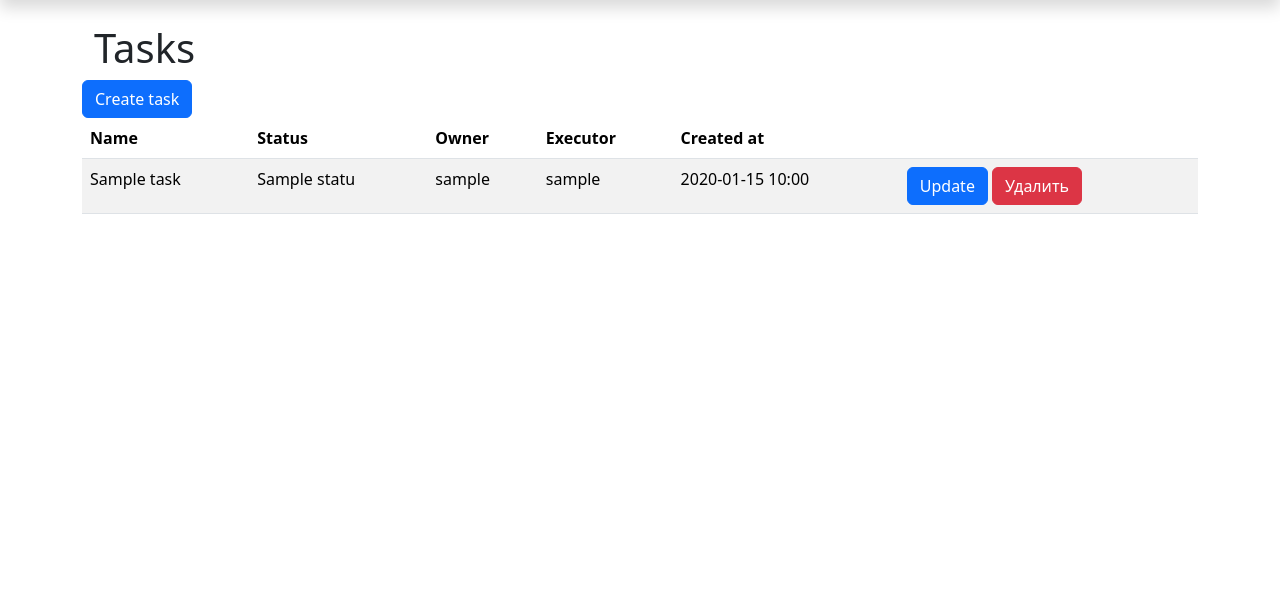
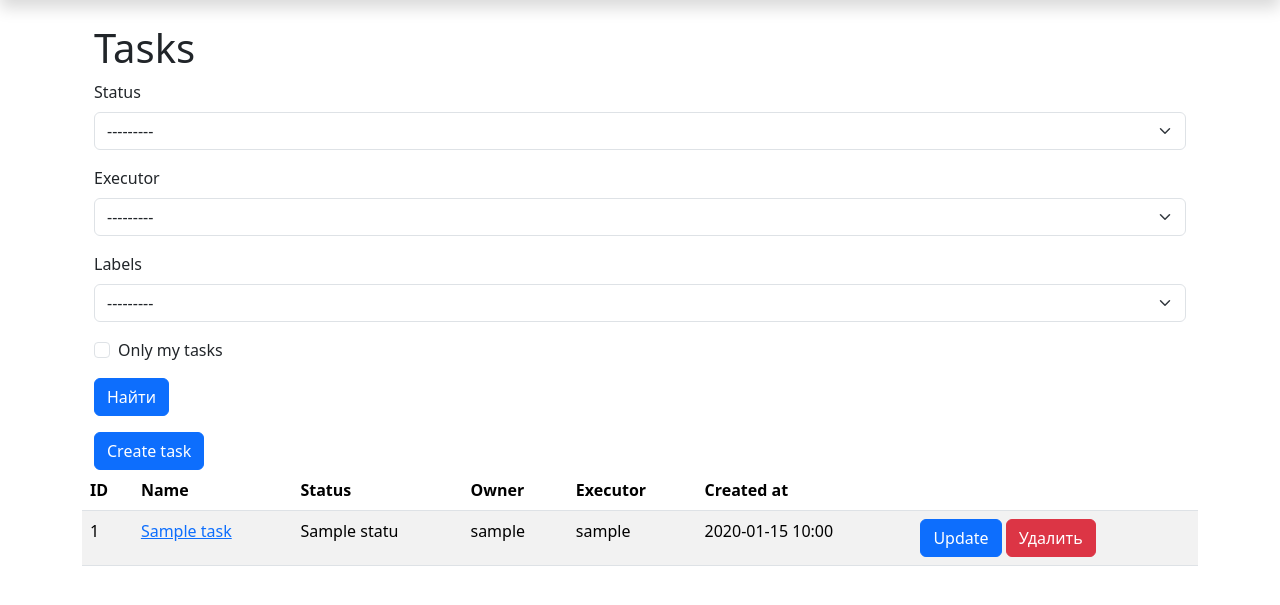
Before and after one commit to Ilia-Ivankov/python-project-52, a Django app: page /tasks/ in a window 1280 px wide. Shown: the part 40-645 px from the top of the page. Run offline with Django 5.2, Linux system fonts and the light colour scheme; a user stored in the database is signed in; tables that the repository leaves empty hold one stand-in row (values such as "Sample post"); some libraries are stand-ins or nearby versions.

Commit message:
Добавление новых зависимостей django-filter и rollbar в pyproject.toml, обновление перевода на русский язык, улучшение форм и представлений для управления задачами, а также добавление функциональности фильтрации задач. Исправлены ошибки и улучшена структура шаблонов.

```diff
--- a/pyproject.toml
+++ b/pyproject.toml
@@ -13,6 +13,8 @@
     "django-bootstrap5>=25.1",
     "gunicorn>=23.0.0",
     "whitenoise>=6.9.0",
+    "django-filter>=25.1",
+    "rollbar>=1.3.0",
 ]
 
 [dependency-groups]
--- a/task_manager/labels/forms.py
+++ b/task_manager/labels/forms.py
@@ -12,6 +12,6 @@
         }
         widgets = {
             "name": forms.TextInput(
-                attrs={"class": "form-control", "placeholder": _("Label")}
+                attrs={"placeholder": _("Label")}
             ),
         }
--- a/task_manager/mixins.py
+++ b/task_manager/mixins.py
@@ -11,7 +11,8 @@
     redirect_field_name = None
 
     def handle_no_permission(self):
-        messages.error(self.request, self.permission_denied_message)
+        if not self.request.user.is_authenticated:
+            messages.error(self.request, self.permission_denied_message)
         return super().handle_no_permission()
 
 
@@ -20,9 +21,6 @@
 
     def handle_no_permission(self):
         if not self.request.user.is_authenticated:
-            messages.error(
-                self.request,
-                _("You are not logged in! Please log in."))
             return redirect(reverse_lazy("login"))
 
         messages.error(self.request, self.permission_message)
@@ -33,6 +31,8 @@
     permission_message = _("You do not have permission to edit this user.")
 
     def test_func(self):
+        if not self.request.user.is_authenticated:
+            return False
         user = self.get_object()
         return self.request.user == user
 
@@ -45,3 +45,10 @@
         if not self.request.user.is_authenticated:
             return False
         return self.request.user == user
+
+    def handle_no_permission(self):
+        if not self.request.user.is_authenticated:
+            messages.error(self.request, _("You are not logged in! Please log in"))
+        else:
+            messages.error(self.request, self.permission_message)
+        return redirect(self.success_url)
--- a/task_manager/statuses/forms.py
+++ b/task_manager/statuses/forms.py
@@ -10,6 +10,6 @@
         labels = {"name": _("Name")}
         widgets = {
             "name": forms.TextInput(
-                attrs={"class": "form-control", "placeholder": _("Name")}
+                attrs={"placeholder": _("Name")}
             )
         }
--- a/task_manager/tasks/forms.py
+++ b/task_manager/tasks/forms.py
@@ -1,7 +1,10 @@
 from django import forms
+from django.contrib.auth import get_user_model
+
+from task_manager.labels.models import Label
 from .models import Task
 from django.utils.translation import gettext_lazy as _
-
+import django_filters
 
 class TaskForm(forms.ModelForm):
     class Meta:
@@ -16,18 +19,39 @@
         }
         widgets = {
             "name": forms.TextInput(
-                attrs={"class": "form-control", "placeholder": _("Name")}
+                attrs={"placeholder": _("Name")}
             ),
             "description": forms.Textarea(
-                attrs={"class": "form-control", "placeholder": _("Description")}
+                attrs={"placeholder": _("Description")}
             ),
             "status": forms.Select(
-                attrs={"class": "form-select", "placeholder": _("Status")}
+                attrs={"placeholder": _("Status")}
             ),
             "executor": forms.Select(
-                attrs={"class": "form-select", "placeholder": _("Executor")}
+                attrs={"placeholder": _("Executor")}
             ),
             "labels": forms.SelectMultiple(
-                attrs={"class": "form-select", "placeholder": _("Labels")}
+                attrs={"placeholder": _("Labels")}
             ),
         }
+
+class TaskFilter(django_filters.FilterSet):
+    labels = django_filters.ModelChoiceFilter(
+        queryset=Label.objects.all(),
+        label=_('Labels'),
+        required=False)
+    self_tasks = django_filters.BooleanFilter(
+        field_name='owner',
+        method='filter_self_tasks',
+        label=_('Only my tasks'),
+        widget=forms.CheckboxInput,
+    )
+
+    class Meta:
+        model = Task
+        fields = ["status", "executor", "labels", "self_tasks"]
+
+    def filter_self_tasks(self, queryset, name, value):
+        if value:
+            return queryset.filter(owner=self.request.user)
+        return queryset
--- a/task_manager/tasks/views.py
+++ b/task_manager/tasks/views.py
@@ -2,7 +2,6 @@
 from django.shortcuts import redirect
 from django.contrib.auth.mixins import UserPassesTestMixin
 from django.views.generic import (
-    ListView,
     CreateView,
     UpdateView,
     DeleteView,
@@ -13,13 +12,14 @@
 from .models import Task
 from .forms import TaskForm
 from task_manager.mixins import CustomLoginRequiredMixin
+from django_filters.views import FilterView
+from .forms import TaskFilter
 
-
-class TaskListView(CustomLoginRequiredMixin, ListView):
+class TaskListView(CustomLoginRequiredMixin, FilterView):
     model = Task
     template_name = "tasks/index.html"
     context_object_name = "tasks"
-
+    filterset_class = TaskFilter
 
 class TaskCreateView(CustomLoginRequiredMixin, CreateView):
     model = Task
@@ -97,6 +97,8 @@
 
     def get_context_data(self, **kwargs):
         context = super().get_context_data(**kwargs)
+        context['id'] = self.get_object().id
+        context["labels"] = self.get_object().labels.all()
         context["status"] = self.get_object().status
         context["owner"] = self.get_object().owner
         context["executor"] = self.get_object().executor
--- a/task_manager/templates/tasks/detail.html
+++ b/task_manager/templates/tasks/detail.html
@@ -11,12 +11,14 @@
     <p>{% trans "Status" %}: {{ task.status.name }}</p>
     <p>{% trans "Owner" %}: {{ task.owner.username }}</p>
     <p>{% trans "Executor" %}: {{ task.executor.username }}</p>
-    <p>{% trans "Created at" %}: {{ task.created_at }}</p>
+    <p>{% trans "Created at" %}: {{ task.created_at|date:"Y-m-d H:i" }}</p>
     <p>{% trans "Labels" %}</p>
     <ul>
-        {% for label in task.labels.all %}
+        {% for label in labels %}
             <li>{{ label.name }}</li>
         {% endfor %}
     </ul>
+    <p><a href="{% url 'task_update' id %}">{% trans "Update" %}</a></p>
+    <p><a href="{% url 'task_delete' id %}">{% trans "Delete" %}</a></p>
 </div>
 {% endblock %}
--- a/task_manager/templates/tasks/index.html
+++ b/task_manager/templates/tasks/index.html
@@ -5,10 +5,19 @@
 <div class="container">
     <h1>{% trans "Tasks" %}</h1>
 </div>
-<a href="{% url 'task_create' %}" class="btn btn-primary">{% trans "Create task" %}</a>
+<div class="container">
+    <form action="{% url 'tasks_index' %}" method="get">
+        {% bootstrap_form filter.form %}
+        <div class="d-flex gap-2 mb-3">
+            <input type="submit" class ="btn btn-primary" value='{% trans "Search" %}'>
+        </div>
+    </form>
+    <a href="{% url 'task_create' %}" class="btn btn-primary">{% trans "Create task" %}</a>
+</div>
 <table class="table table-striped">
     <thead>
         <tr>
+            <th>{% trans "ID" %}</th>
             <th>{% trans "Name" %}</th>
             <th>{% trans "Status" %}</th>
             <th>{% trans "Owner" %}</th>
@@ -20,7 +29,8 @@
     <tbody>
         {% for task in tasks %}
         <tr>
-            <td><a href="{% url 'task_detail' task.id %}"></a>{{ task.name }}</a></td>
+            <td>{{ task.id }}</td>
+            <td><a href="{% url 'task_detail' task.id %}">{{ task.name }}</a></td>
             <td>{{ task.status.name }}</td>
             <td>{{ task.owner.username }}</td>
             <td>{{ task.executor.username }}</td>
```
Also changed, not shown: task_manager/settings.py (+12 -1 lines), task_manager/users/forms.py (+4 -5 lines), locale/ru/LC_MESSAGES/django.po, 1 other file.
